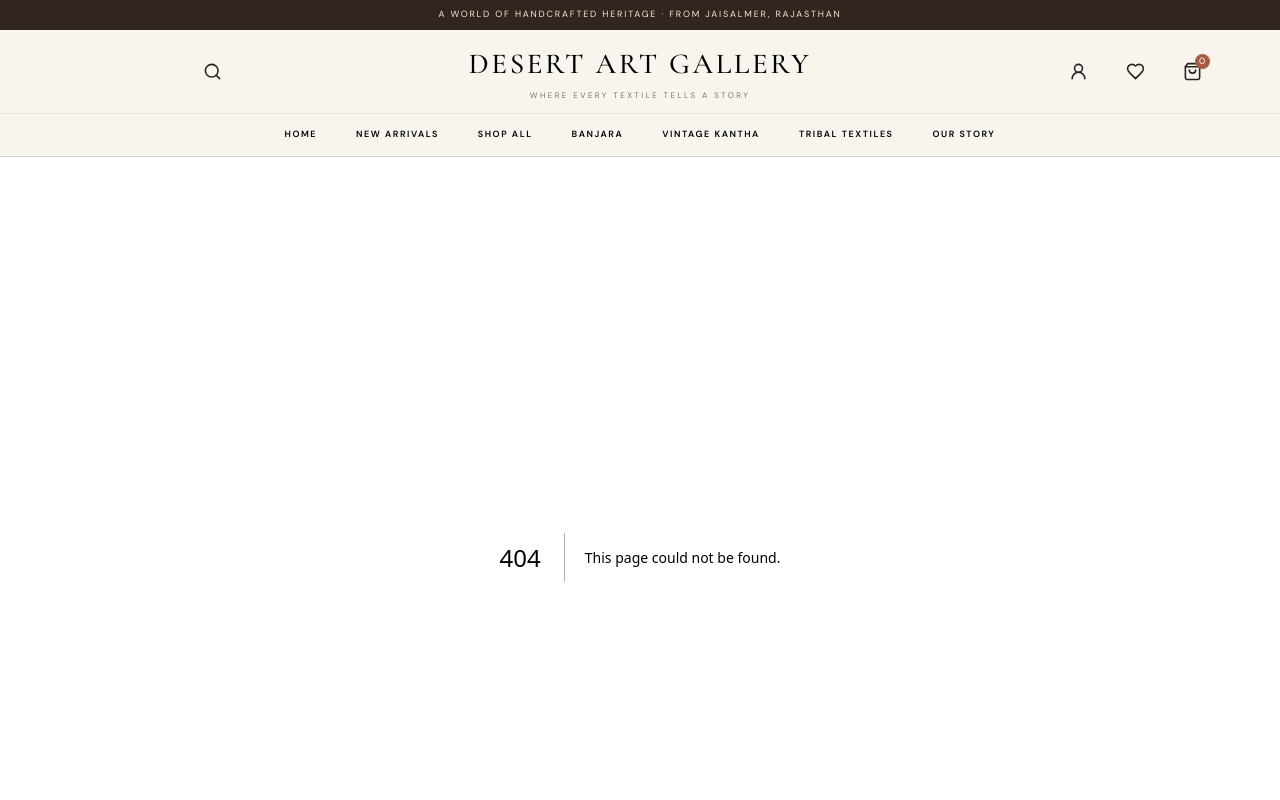
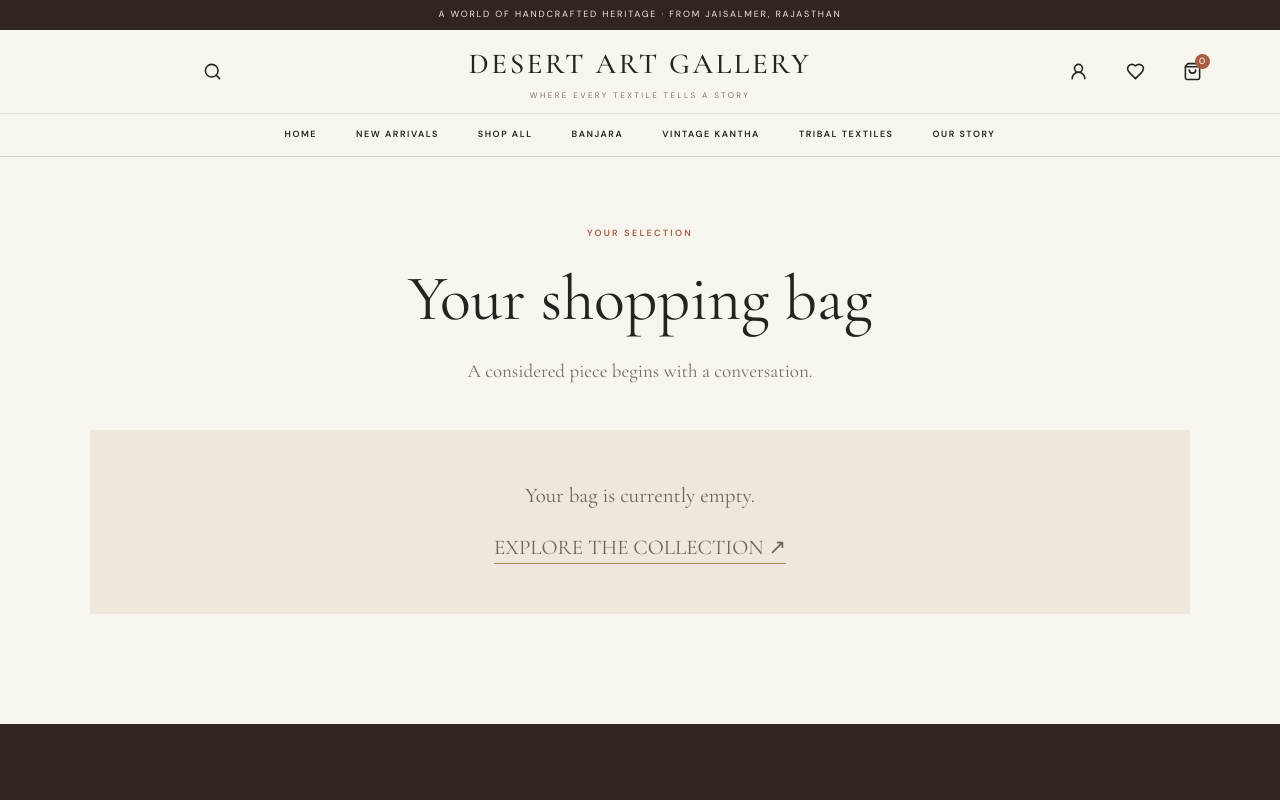
Before and after one commit to tchouhanjsm/desert-art-gallery, a Next.js app: page /cart in a window 1280 px wide. Before the commit this address had no page. Shown: the top 800 px of the page. Built offline with nearby package versions, Linux system fonts and the light colour scheme.

Commit message:
feat: build src/app/cart/page.tsx

```diff
--- /dev/null
+++ b/src/app/cart/page.tsx
@@ -0,0 +1 @@
+export const metadata={title:"Shopping bag"};export default function CartPage(){return <div className="page-shell"><div className="page-heading"><div className="section-kicker">YOUR SELECTION</div><h1>Your shopping bag</h1><p>A considered piece begins with a conversation.</p></div><div className="empty-note">Your bag is currently empty.<br/><a href="/shop" className="empty-link">EXPLORE THE COLLECTION ↗</a></div></div>;}
```
